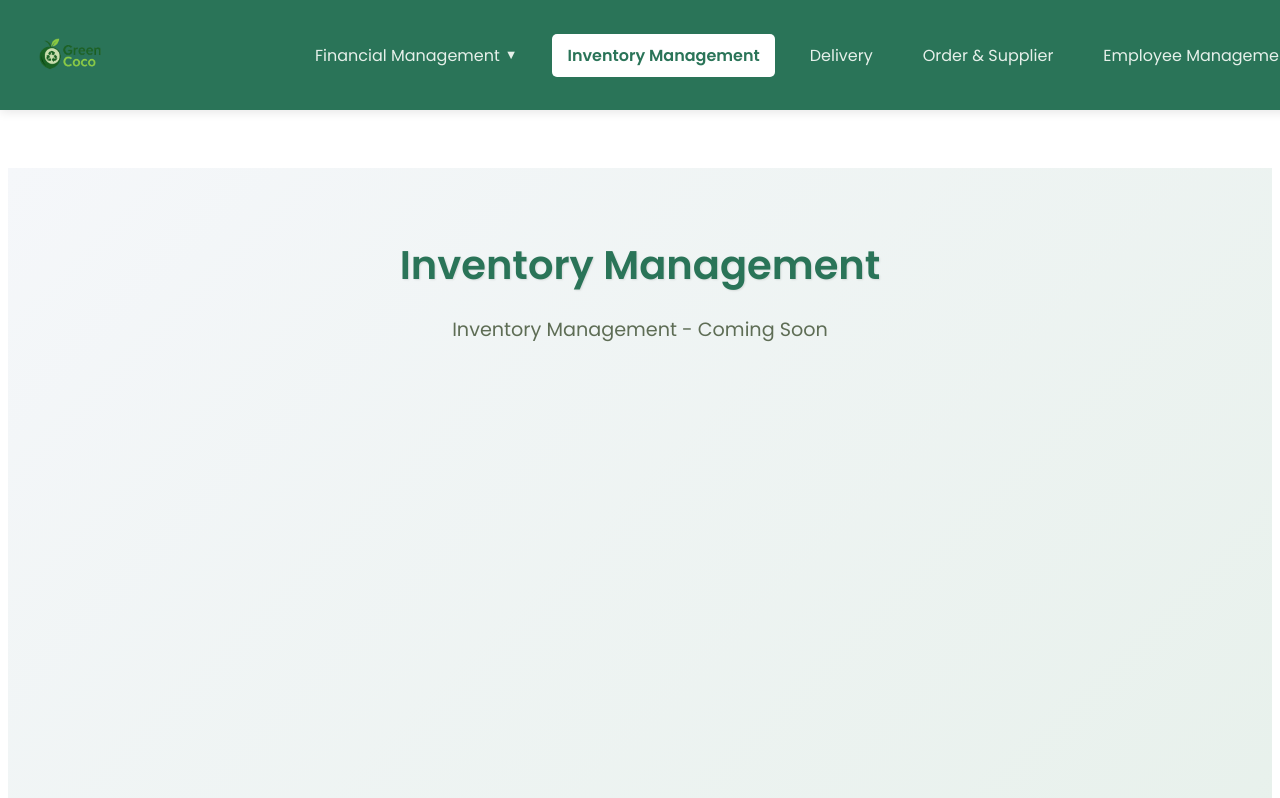
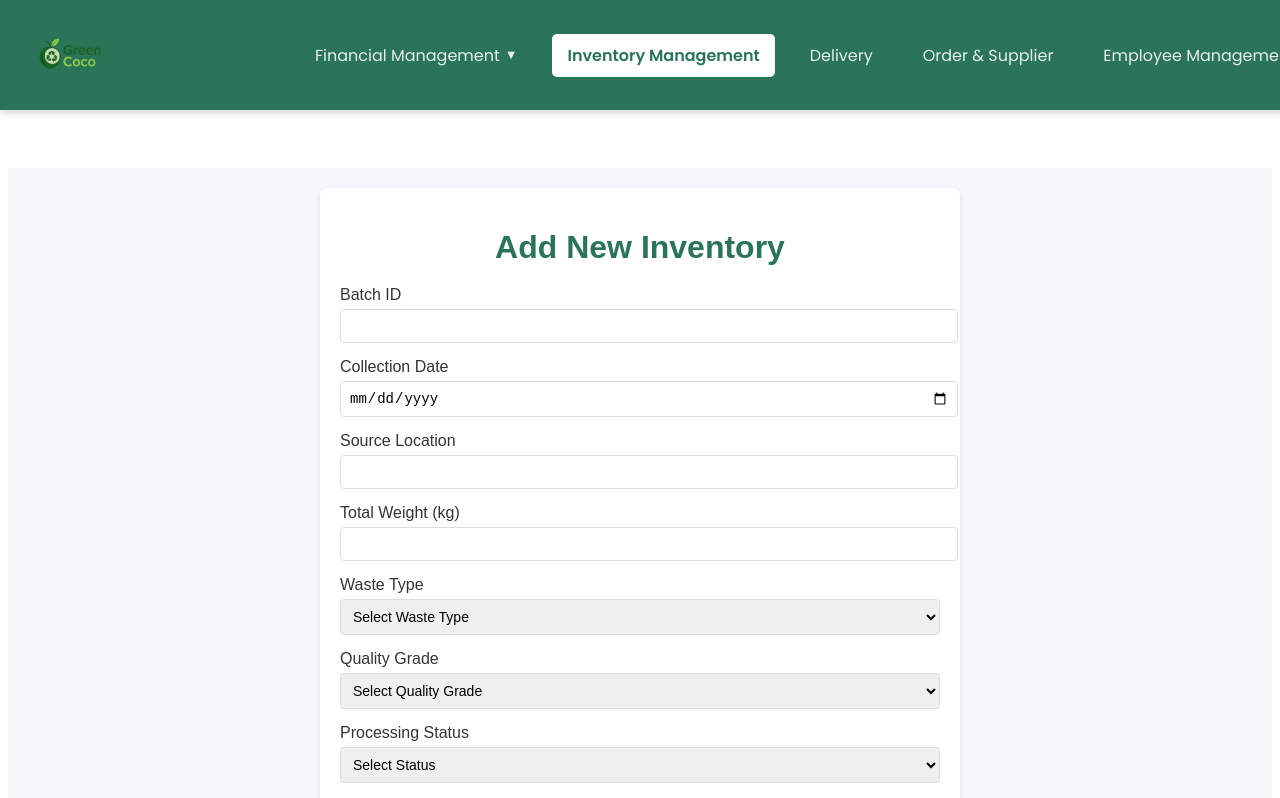
Before and after one commit to Tharuka788/GreenCoco, a React (Create React App) app in the folder frontend/: page /inventory in a window 1280 px wide. Shown: the top 798 px of the page. Built offline with nearby package versions, Linux system fonts and the light colour scheme.

Commit message:
backend connect to the frontend

```diff
--- a/frontend/src/App.js
+++ b/frontend/src/App.js
@@ -7,6 +7,7 @@ import IncomePage from './components/financial/IncomePage';
 import ExpensePage from './components/financial/ExpensePage';
 import SalaryPage from './components/financial/SalaryPage';
 import TransactionsPage from './components/financial/TransactionsPage';
+import InventoryForm from './components/Inventory/InventoryForm';
 import { FinanceProvider } from './FinanceContext';
 import { ToastContainer } from 'react-toastify';
 import 'react-toastify/dist/ReactToastify.css';
@@ -65,13 +66,6 @@ const PlaceholderPage = ({ title, description }) => {
   );
 };
 
-const InventoryPage = () => (
-  <PlaceholderPage
-    title="Inventory Management"
-    description="Inventory Management - Coming Soon"
-  />
-);
-
 const DeliveryPage = () => (
   <PlaceholderPage
     title="Delivery"
@@ -127,8 +121,10 @@ function App() {
                 <Route path="transactions" element={<TransactionsPage />} />
               </Route>
 
+              {/* Inventory route */}
+              <Route path="/inventory" element={<InventoryForm />} />
+
               {/* Placeholder routes for other main functions */}
-              <Route path="/inventory" element={<InventoryPage />} />
               <Route path="/delivery" element={<DeliveryPage />} />
               <Route path="/order-supplier" element={<OrderSupplierPage />} />
               <Route path="/employee" element={<EmployeePage />} />
--- /dev/null
+++ b/frontend/src/components/Inventory/InventoryForm.js
@@ -0,0 +1,293 @@
+import React, { useState } from 'react';
+import { useNavigate } from 'react-router-dom';
+import MainNavbar from '../Home/MainNavbar';
+
+const InventoryForm = () => {
+  const navigate = useNavigate();
+  const [formData, setFormData] = useState({
+    batchId: '',
+    collectionDate: '',
+    sourceLocation: '',
+    totalWeight: '',
+    wasteType: '',
+    qualityGrade: '',
+    processingStatus: '',
+    processingMethod: '',
+    notes: ''
+  });
+
+  const [error, setError] = useState('');
+  const [success, setSuccess] = useState('');
+
+  const handleChange = (e) => {
+    setFormData({ ...formData, [e.target.name]: e.target.value });
+  };
+
+  const handleSubmit = async (e) => {
+    e.preventDefault();
+    setError('');
+    setSuccess('');
+
+    try {
+      const response = await fetch('http://localhost:5000/inventory/add', { // Updated port to 5000
+        method: 'POST',
+        headers: {
+          'Content-Type': 'application/json',
+        },
+        body: JSON.stringify(formData),
+      });
+
+      if (!response.ok) {
+        throw new Error('Failed to add inventory');
+      }
+
+      setSuccess('Inventory added successfully!');
+      setFormData({
+        batchId: '',
+        collectionDate: '',
+        sourceLocation: '',
+        totalWeight: '',
+        wasteType: '',
+        qualityGrade: '',
+        processingStatus: '',
+        processingMethod: '',
+        notes: ''
+      });
+      setTimeout(() => navigate('/inventory'), 2000);
+    } catch (err) {
+      setError(err.message);
+    }
+  };
+
+  const styles = `
+    .inventory-form-container {
+      margin-top: 80px;
+      padding: 20px;
+      min-height: 100vh;
+      background: #f5f7fa;
+      font-family: Arial, sans-serif;
+    }
+
+    .inventory-form {
+      max-width: 600px;
+      margin: 0 auto;
+      background: white;
+      padding: 20px;
+      border-radius: 8px;
+      box-shadow: 0 2px 5px rgba(0,0,0,0.1);
+    }
+
+    .inventory-form h1 {
+      text-align: center;
+      color: #2a7458;
+      margin-bottom: 20px;
+    }
+
+    .form-group {
+      margin-bottom: 15px;
+    }
+
+    .form-group label {
+      display: block;
+      margin-bottom: 5px;
+      color: #333;
+    }
+
+    .form-group input,
+    .form-group select,
+    .form-group textarea {
+      width: 100%;
+      padding: 8px;
+      border: 1px solid #ddd;
+      border-radius: 4px;
+      font-size: 14px;
+    }
+
+    .form-group textarea {
+      height: 100px;
+      resize: vertical;
+    }
+
+    .submit-btn {
+      background: #2a7458;
+      color: white;
+      padding: 10px 20px;
+      border: none;
+      border-radius: 4px;
+      cursor: pointer;
+      width: 100%;
+      font-size: 16px;
+    }
+
+    .submit-btn:hover {
+      background: #46b38a;
+    }
+
+    .error {
+      color: red;
+      text-align: center;
+      margin-bottom: 10px;
+    }
+
+    .success {
+      color: green;
+      text-align: center;
+      margin-bottom: 10px;
+    }
+
+    @media (max-width: 768px) {
+      .inventory-form {
+        padding: 15px;
+      }
+
+      .inventory-form-container {
+        margin-top: 120px;
+      }
+    }
+  `;
+
+  return (
+    <>
+      <style dangerouslySetInnerHTML={{ __html: styles }} />
+      <MainNavbar />
+      <div className="inventory-form-container">
+        <form className="inventory-form" onSubmit={handleSubmit}>
+          <h1>Add New Inventory</h1>
+
+          {error && <div className="error">{error}</div>}
+          {success && <div className="success">{success}</div>}
+
+          <div className="form-group">
+            <label htmlFor="batchId">Batch ID</label>
+            <input
+              type="text"
+              id="batchId"
+              name="batchId"
+              value={formData.batchId}
+              onChange={handleChange}
+              required
+            />
+          </div>
+
+          <div className="form-group">
+            <label htmlFor="collectionDate">Collection Date</label>
+            <input
+              type="date"
+              id="collectionDate"
+              name="collectionDate"
+              value={formData.collectionDate}
+              onChange={handleChange}
+              required
+            />
+          </div>
+
+          <div className="form-group">
+            <label htmlFor="sourceLocation">Source Location</label>
+            <input
+              type="text"
+              id="sourceLocation"
+              name="sourceLocation"
+              value={formData.sourceLocation}
+              onChange={handleChange}
+              required
+            />
+          </div>
+
+          <div className="form-group">
+            <label htmlFor="totalWeight">Total Weight (kg)</label>
+            <input
+              type="number"
+              id="totalWeight"
+              name="totalWeight"
+              value={formData.totalWeight}
+              onChange={handleChange}
+              required
+              min="0"
+              step="0.01"
+            />
+          </div>
+
+          <div className="form-group">
+            <label htmlFor="wasteType">Waste Type</label>
+            <select
+              id="wasteType"
+              name="wasteType"
+              value={formData.wasteType}
+              onChange={handleChange}
+              required
+            >
+              <option value="">Select Waste Type</option>
+              <option value="Organic">Organic</option>
+              <option value="Plastic">Plastic</option>
+              <option value="Paper">Paper</option>
+              <option value="Metal">Metal</option>
+            </select>
+          </div>
+
+          <div className="form-group">
+            <label htmlFor="qualityGrade">Quality Grade</label>
+            <select
+              id="qualityGrade"
+              name="qualityGrade"
+              value={formData.qualityGrade}
+              onChange={handleChange}
+              required
+            >
+              <option value="">Select Quality Grade</option>
+              <option value="A">A</option>
+              <option value="B">B</option>
+              <option value="C">C</option>
+            </select>
+          </div>
+
+          <div className="form-group">
+            <label htmlFor="processingStatus">Processing Status</label>
+            <select
+              id="processingStatus"
+              name="processingStatus"
+              value={formData.processingStatus}
+              onChange={handleChange}
+              required
+            >
+              <option value="">Select Status</option>
+              <option value="Received">Received</option>
+              <option value="In Progress">In Progress</option>
+              <option value="Completed">Completed</option>
+            </select>
+          </div>
+
+          <div className="form-group">
+            <label htmlFor="processingMethod">Processing Method</label>
+            <select
+              id="processingMethod"
+              name="processingMethod"
+              value={formData.processingMethod}
+              onChange={handleChange}
+              required
+            >
+              <option value="">Select Method</option>
+              <option value="Recycling">Recycling</option>
+              <option value="Composting">Composting</option>
+              <option value="Incineration">Incineration</option>
+            </select>
+          </div>
+
+          <div className="form-group">
+            <label htmlFor="notes">Notes</label>
+            <textarea
+              id="notes"
+              name="notes"
+              value={formData.notes}
+              onChange={handleChange}
+              required
+            />
+          </div>
+
+          <button type="submit" className="submit-btn">Add Inventory</button>
+        </form>
+      </div>
+    </>
+  );
+};
+
+export default InventoryForm;
```
Also changed, not shown: 1 other file (tests, documents, lock files or other folders).
